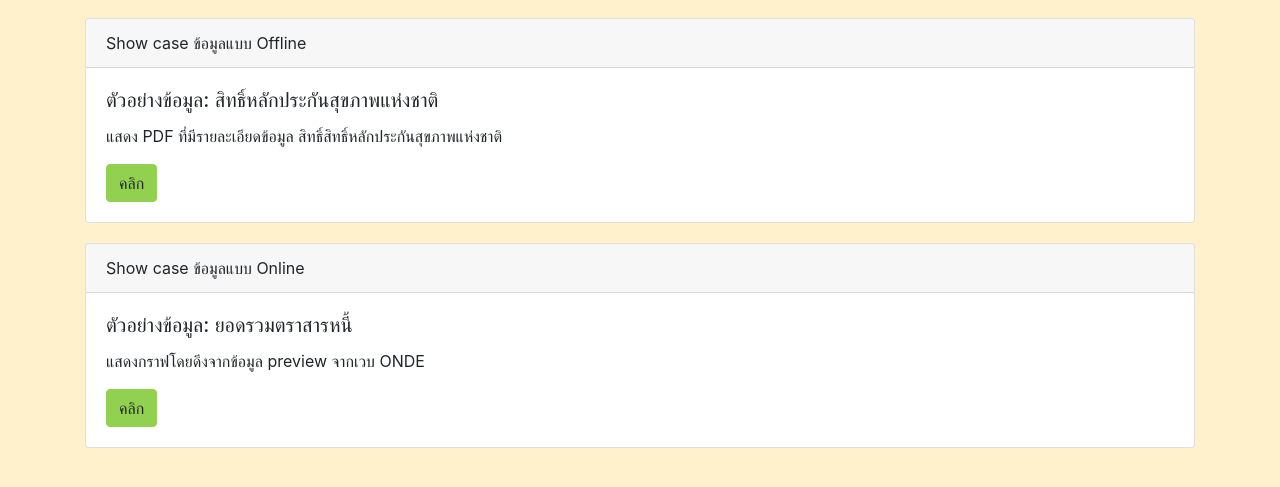
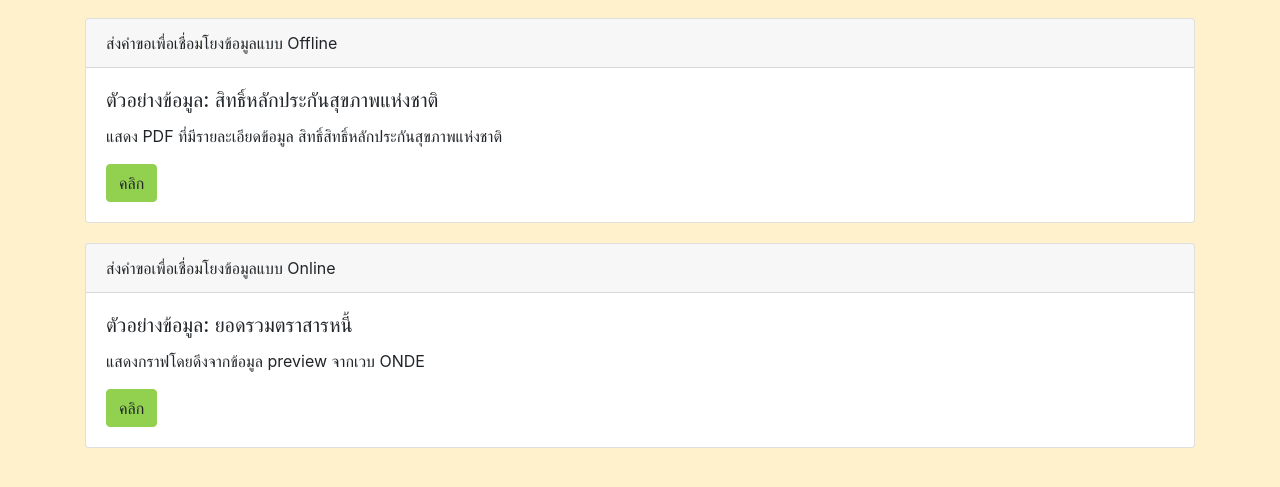
Before and after one commit to topscores/ondeshowcase, a plain HTML site: page docs/index.html in a window 1280 px wide. Shown: the part 135-622 px from the top of the page. Drawn offline with Linux system fonts and the light colour scheme.

Commit message:
Change wording

```diff
--- a/docs/index.html
+++ b/docs/index.html
@@ -16,7 +16,7 @@
         <div class="col-sm">
           <div class="card">
             <div class="card-header">
-              Show case ข้อมูลแบบ Offline
+              ส่งคำขอเพื่อเชื่อมโยงข้อมูลแบบ Offline
             </div>
             <div class="card-body">
               <h5 class="card-title">
@@ -35,7 +35,7 @@
         <div class="col-sm">
           <div class="card">
             <div class="card-header">
-              Show case ข้อมูลแบบ Online
+              ส่งคำขอเพื่อเชื่อมโยงข้อมูลแบบ Online
             </div>
             <div class="card-body">
               <h5 class="card-title">ตัวอย่างข้อมูล: ยอดรวมตราสารหนี้</h5>
```
Also changed, not shown: 1 other file.
